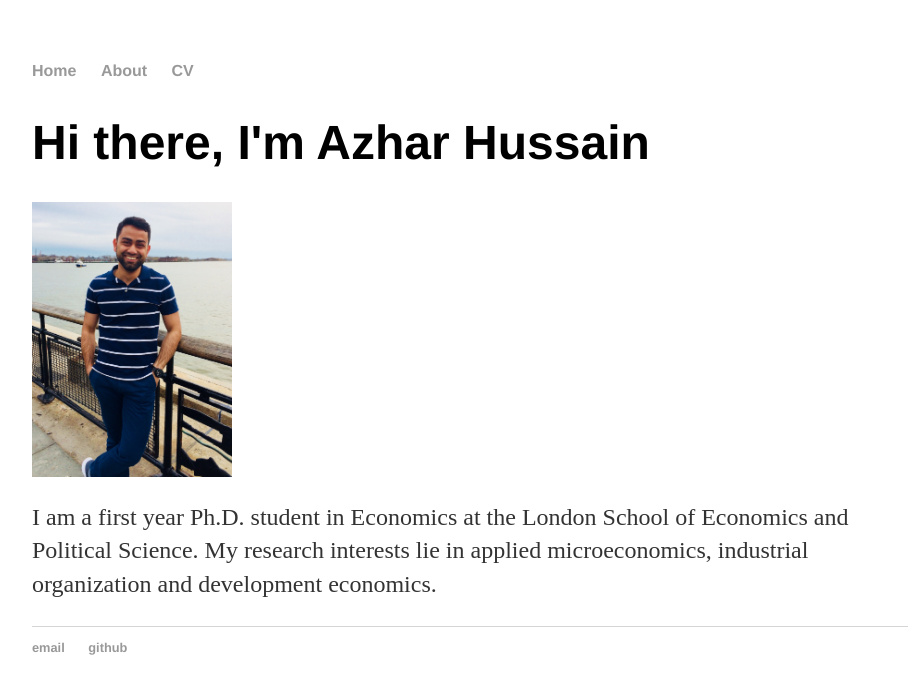
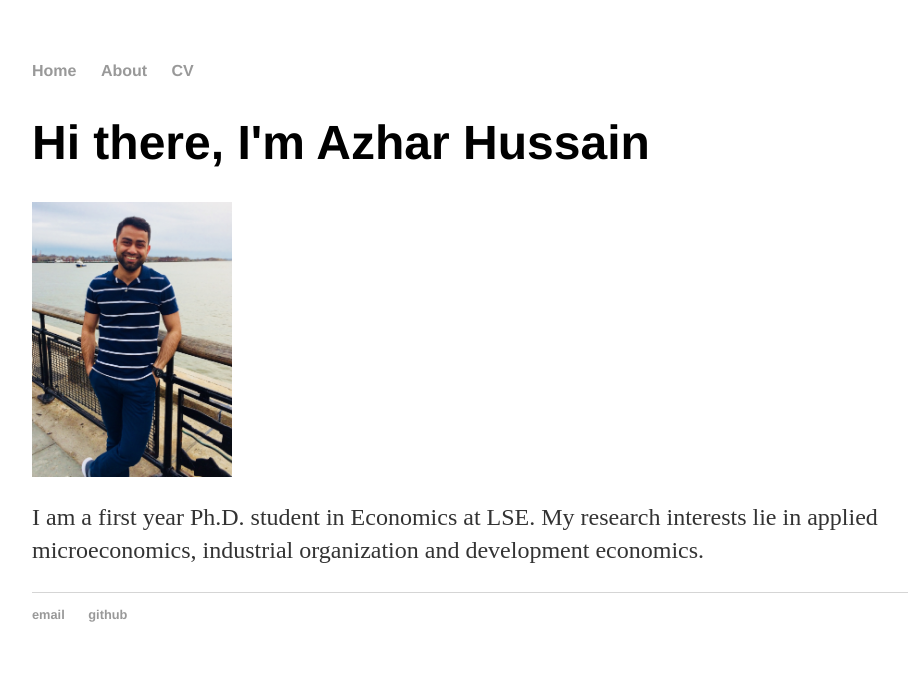
Before and after one commit to azharhsain/azharhsain.github.io, a Jekyll site: the page built from index.html, in a window 1280 px wide. Shown: the top 694 px of the page, without its empty margins (160-1068 px from the left). Built offline with Jekyll 4.4.1, drawn with Linux system fonts in a browser that asks for light colours.

Commit message:
Changed index

```diff
--- a/index.html
+++ b/index.html
@@ -6,6 +6,6 @@ title: Azhar Hussain
 		<div class="blurb">
 			<h1>Hi there, I'm Azhar Hussain</h1>
 			<img src="/image/IMG_Self.JPG" alt="Self" width=200 height=275 align="center">
-			<p> I am a first year Ph.D. student in Economics at the London School of Economics and Political Science.
+			<p> I am a first year Ph.D. student in Economics at LSE.
 				My research interests lie in applied microeconomics, industrial organization and development economics.</p>
 		</div>
```
